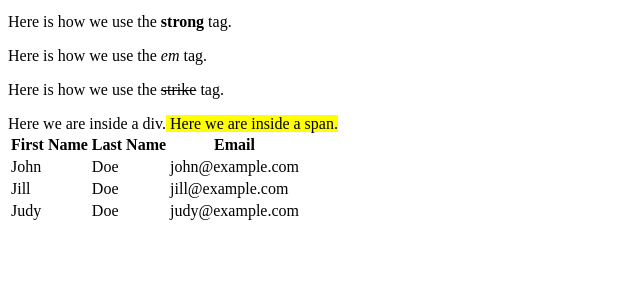
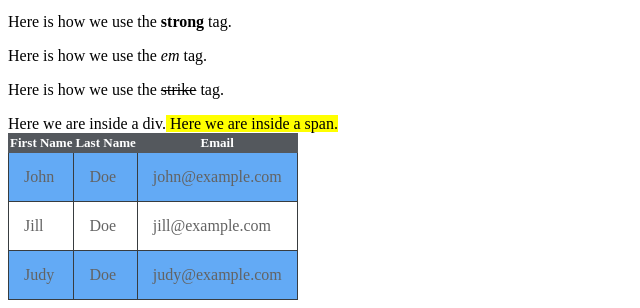
Before and after one commit to mxcvelle/stylin-with-css, a plain HTML site: page index.html in a window 1280 px wide. Shown: the part 663-971 px from the top of the page, without its empty margins (0-640 px from the left). Before the commit the page ends 894 px from the top, so only its background shows below. Drawn offline with Linux system fonts and the light colour scheme.

Commit message:
Update index.html

```diff
--- a/index.html
+++ b/index.html
@@ -1,7 +1,42 @@
 <!DOCTYPE html>
 
 <html>
-<body>
+
+    <head>
+        <meta name="viewport" content="width=device-width">
+      <title>HTML Elements</title>
+      <style>
+        table.my-table {
+         border-collapse: collapse;
+       }
+
+
+       table.my-table th {
+         background-color: #54585d;
+         color: #ffffff;
+         font-weight: bold;
+         font-size: 13px;
+         border: 1px solid #54585d;
+       }
+
+
+       table.my-table td {
+         padding: 15px;
+       }
+     table.my-table td {
+       color: #636363;
+       border: 1px solid #383c3f;
+     }
+     table.my-table tr {
+       background-color: #63aaf5;
+     }
+     table.my-table tr:nth-child(odd) {
+       background-color: #ffffff;
+     }
+
+      </style>
+    </head>
+    <body>
       <h1>My First GitHub Page</h1>
       <p>Clever content goes here</p>
       <p>Clever content goes here</p>
```
